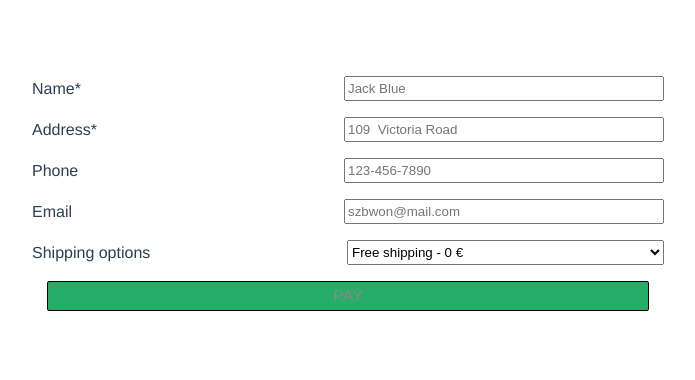
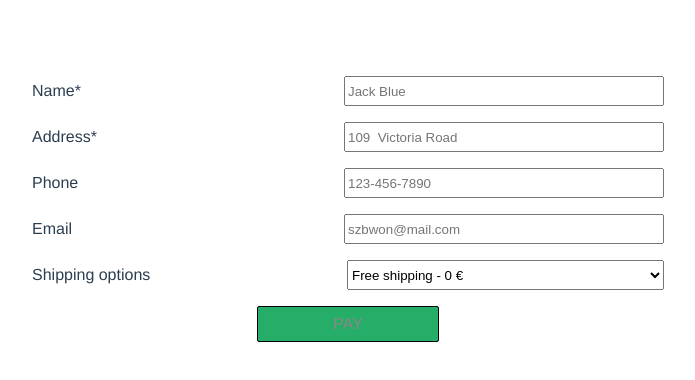
Before and after one commit to vadimvorenas/vue-shop, a Vue app in the folder vue_shop/: page /#/shipping in a window 1280 px wide. Shown: the top 380 px of the page, without its empty margins (292-987 px from the left). Built offline with nearby package versions, Linux system fonts and the light colour scheme.

Commit message:
edit shipping

```diff
--- a/vue_shop/src/components/cart-item.vue
+++ b/vue_shop/src/components/cart-item.vue
@@ -1,6 +1,7 @@
 <template>
   <div class="cart-item">
     <img class="cart-item__image" :src="cart_item_data.img" alt="img" />
+
     <div class="cart-item__info">
       <p class="cart-item__title">{{cart_item_data.name}}</p>
       <p class="cart-item__description">{{cart_item_data.description}}</p>
--- a/vue_shop/src/components/catalog.vue
+++ b/vue_shop/src/components/catalog.vue
@@ -22,7 +22,6 @@
 import CatalogItem from "./catalog-item";
 import { mapActions } from "vuex";
 import { mapGetters } from "vuex";
-
 export default {
   name: "catalog",
   components: {
--- a/vue_shop/src/components/shipping.vue
+++ b/vue_shop/src/components/shipping.vue
@@ -58,8 +58,6 @@ export default {
       },
       formValid: {
         name: false,
-        email: false,
-        phone: false,
         address: false
       },
       selectShipping: 0
@@ -71,6 +69,7 @@ export default {
       let value = e.target.value;
       if (value && value.length < 3) {
         this.errors.name = "Min length 3";
+        this.formValid.name = false;
       } else {
         this.errors.name = false;
         this.formValid.name = true;
@@ -80,6 +79,7 @@ export default {
       let value = e.target.value;
       if (value && value.length < 5) {
         this.errors.address = "Invalid address";
+        this.formValid.address = false;
       } else {
         this.errors.address = false;
         this.formValid.address = true;
@@ -92,7 +92,6 @@ export default {
         this.errors.email = "Invalid e-mail";
       } else {
         this.errors.email = false;
-        this.formValid.email = true;
       }
     },
     checkPhone(e) {
@@ -103,7 +102,6 @@ export default {
         this.errors.phone = "Invalid phone";
       } else {
         this.errors.phone = false;
-        this.formValid.phone = true;
       }
     },
     changeForm() {
@@ -147,11 +145,19 @@ function validatePhone(phone) {
   &__form {
     width: 50%;
     margin: auto;
+    @media screen and (max-width: 768px) {
+          width: 80%;
+          min-width: 300px;
+      }
     > div {
       display: flex;
-      height: 25px;
+      height: 30px;
       margin: $margin * 2 auto;
       position: relative;
+      @media screen and (max-width: 768px) {
+          flex-direction: column;
+          margin: $margin*5 auto;
+      }
     }
     > div > p,
     input,
@@ -172,12 +178,14 @@ function validatePhone(phone) {
       margin: 15px;
       text-decoration: none;
       background: $green-bg;
-      padding: 5px 15px;
+      padding: $padding 15px;
       border-radius: 2px;
       border: 1px solid black;
       text-transform: uppercase;
       color: #000;
       display: block;
+      width: 150px;
+      margin: auto;
       &__btn {
       }
     }
@@ -190,6 +198,9 @@ function validatePhone(phone) {
       width: 50%;
       left: 0;
       margin: -10px 0 5px auto;
+      @media screen and (max-width: 768px) {
+          width: 100%;
+      }
     }
   }
 }
--- a/vue_shop/src/main.js
+++ b/vue_shop/src/main.js
@@ -11,5 +11,5 @@ Vue.config.productionTip = false
 new Vue({
   render: h => h(App),
   store,
-  router
+  router,
 }).$mount('#app')
```
